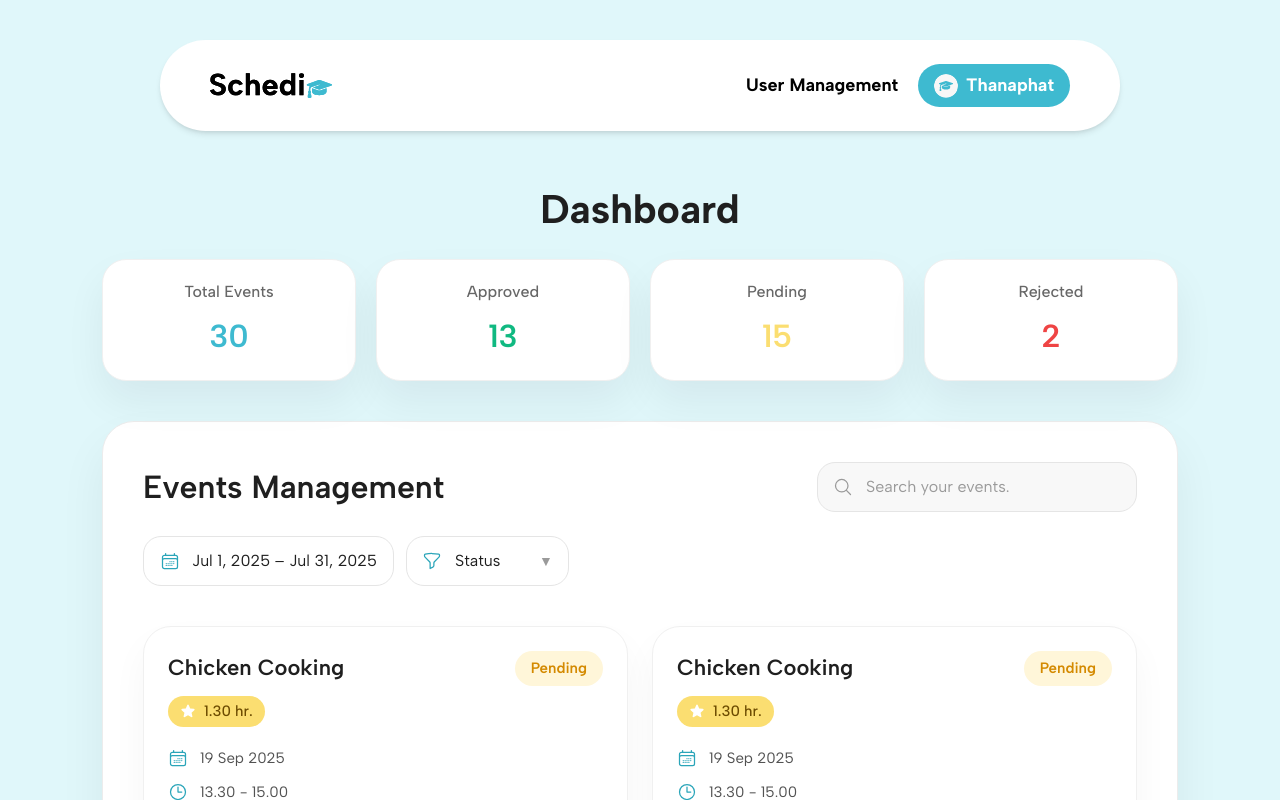
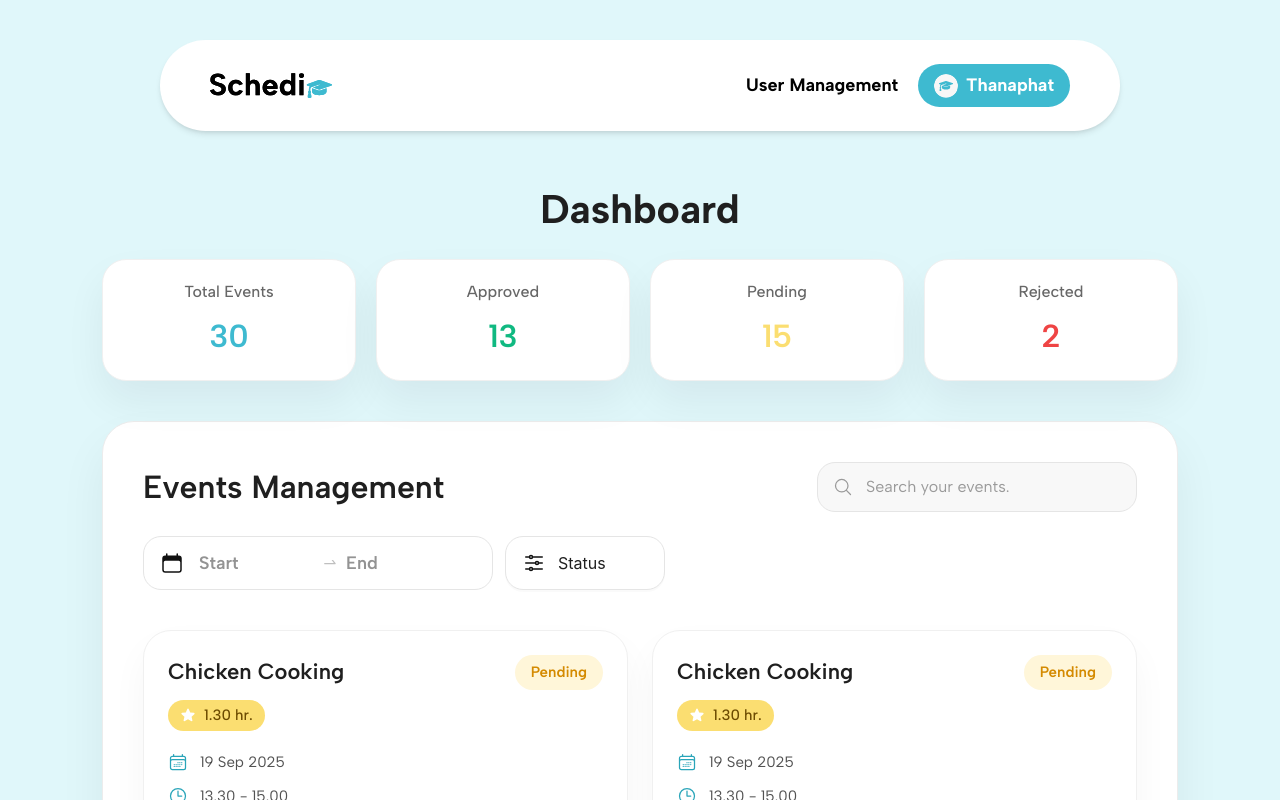
Before and after one commit to zflukz/Schedio, a React (Create React App) app in the folder client/: page /admin/dashboard in a window 1280 px wide. Shown: the top 800 px of the page. Built offline with nearby package versions, Linux system fonts and the light colour scheme.

Commit message:
fix(admin) : fix filter UX UI

```diff
--- a/client/src/page/HomeAdmin.tsx
+++ b/client/src/page/HomeAdmin.tsx
@@ -1,11 +1,11 @@
 import React, { useMemo, useState } from "react";
 import Navbar from "../component/Navbar";
+import { DatePicker, Dropdown, Checkbox, Button } from "antd";
 import {
   CalendarDaysIcon,
   ClockIcon,
   MapPinIcon,
   MagnifyingGlassIcon,
-  FunnelIcon,
   ChevronLeftIcon,
   ChevronRightIcon,
 } from "@heroicons/react/24/outline";
@@ -131,19 +131,52 @@ const HomeAdmin: React.FC = () => {
     []
   );
 
+  const { RangePicker } = DatePicker;
+
   const [searchTerm, setSearchTerm] = useState("");
-  const [statusFilter, setStatusFilter] = useState<EventStatus | "All">("All");
+  const [selectedStatuses, setSelectedStatuses] = useState<string[]>([]);
+  const [selectedDateRange, setSelectedDateRange] = useState<[string, string] | null>(null);
+
+  const statusOptions = useMemo(
+    () => [
+      { id: 1, name: "Pending" },
+      { id: 2, name: "Approved" },
+      { id: 3, name: "Rejected" },
+    ],
+    []
+  );
 
   const filteredEvents = useMemo(() => {
     return events.filter((event) => {
       const matchesSearch = event.title
         .toLowerCase()
         .includes(searchTerm.toLowerCase());
+
       const matchesStatus =
-        statusFilter === "All" || event.status === statusFilter;
-      return matchesSearch && matchesStatus;
+        selectedStatuses.length === 0 || selectedStatuses.includes(event.status);
+
+      const matchesDate =
+        !selectedDateRange ||
+        (new Date(event.date) >= new Date(selectedDateRange[0]) &&
+          new Date(event.date) <= new Date(selectedDateRange[1]));
+
+      return matchesSearch && matchesStatus && matchesDate;
     });
-  }, [events, searchTerm, statusFilter]);
+  }, [events, searchTerm, selectedStatuses, selectedDateRange]);
+
+  const handleStatusToggle = (name: string, checked: boolean) => {
+    const updated = checked
+      ? [...selectedStatuses, name]
+      : selectedStatuses.filter((s) => s !== name);
+    setSelectedStatuses(updated);
+  };
+
+  const statusButtonLabel =
+    selectedStatuses.length === 0
+      ? "Status"
+      : selectedStatuses.length <= 2
+      ? selectedStatuses.join(", ")
+      : `${selectedStatuses.length} selected`;
 
   return (
     <div className="bg-bg-light min-h-screen pb-12">
@@ -195,29 +228,72 @@ const HomeAdmin: React.FC = () => {
             </div>
 
             <div className="flex flex-col sm:flex-row gap-3 w-full sm:w-auto">
-                <button className="flex items-center justify-between sm:justify-start gap-3 rounded-[18px] border border-[#E5E5E5] bg-white px-4 py-3 text-[16px] text-[#1F1F1F]">
-                  <CalendarDaysIcon className="h-5 w-5 text-[#2AA5B9]" />
-                  Jul 1, 2025 – Jul 31, 2025
-                </button>
+                <div className="bg-white flex items-center rounded-[18px] px-4 border border-[#E5E5E5] w-full sm:w-[350px] md:w-[320px] lg:w-[350px]">
+                  <svg
+                    xmlns='http://www.w3.org/2000/svg'
+                    viewBox='0 0 24 24'
+                    fill='currentColor'
+                    className='size-5 md:size-6 text-text-black mr-1 shrink-0'
+                  >
+                    <path
+                      fillRule='evenodd'
+                      d='M6.75 2.25A.75.75 0 0 1 7.5 3v1.5h9V3A.75.75 0 0 1 18 3v1.5h.75a3 3 0 0 1 3 3v11.25a3 3 0 0 1-3 3H5.25a3 3 0 0 1-3-3V7.5a3 3 0 0 1 3-3H6V3a.75.75 0 0 1 .75-.75Zm13.5 9a1.5 1.5 0 0 0-1.5-1.5H5.25a1.5 1.5 0 0 0-1.5 1.5v7.5a1.5 1.5 0 0 0 1.5 1.5h13.5a1.5 1.5 0 0 0 1.5-1.5v-7.5Z'
+                      clipRule='evenodd'
+                    />
+                  </svg>
+                  <RangePicker
+                    onChange={(dates, dateStrings) => {
+                      if (!dates) {
+                        setSelectedDateRange(null);
+                      } else {
+                        setSelectedDateRange([dateStrings[0], dateStrings[1]] as [string, string]);
+                      }
+                    }}
+                    bordered={false}
+                    format='MMM D, YYYY'
+                    placeholder={["Start", "End"]}
+                    className='custom-range-picker w-full text-[15px]'
+                    suffixIcon={null}
+                  />
+                </div>
 
-                <div className="relative">
-                  <FunnelIcon className="pointer-events-none absolute left-4 top-1/2 -translate-y-1/2 h-5 w-5 text-[#2AA5B9]" />
-                  <select
-                    value={statusFilter}
-                    onChange={(event) =>
-                      setStatusFilter(event.target.value as EventStatus | "All")
-                    }
-                    className="appearance-none rounded-[18px] border border-[#E5E5E5] bg-white pl-12 pr-10 py-3 text-[16px] text-[#1F1F1F] focus:outline-none focus:border-[#2AA5B9]"
-                  >
-                    <option value="All">Status</option>
-                    <option value="Pending">Pending</option>
-                    <option value="Approved">Approved</option>
-                    <option value="Rejected">Rejected</option>
-                  </select>
-                  <span className="pointer-events-none absolute right-4 top-1/2 -translate-y-1/2 text-[#9A9A9A] text-[14px]">
-                    ▼
-                  </span>
-                </div>
+                <Dropdown
+                  dropdownRender={() => (
+                    <div className="bg-white rounded-[12px] shadow-md inline-block px-[20px] py-[15px] min-w-[150px]" onClick={(e) => e.stopPropagation()}>
+                      {statusOptions.map((opt) => (
+                        <div key={opt.id} className="flex items-center rounded-md px-2 py-1 cursor-pointer hover:bg-[#3EBAD080] whitespace-nowrap">
+                          <Checkbox
+                            checked={selectedStatuses.includes(opt.name)}
+                            onChange={(e) => handleStatusToggle(opt.name, e.target.checked)}
+                            className="custom-checkbox"
+                          >
+                            {opt.name}
+                          </Checkbox>
+                        </div>
+                      ))}
+                    </div>
+                  )}
+                  trigger={["click"]}
+                  placement='bottomCenter'
+                >
+                  <Button className="!h-[54px] !py-[10px] !px-[16px] flex items-center justify-start bg-white text-[16px] text-[#1F1F1F] rounded-[18px] border border-[#E5E5E5] w-full sm:w-[160px] hover:!bg-gray-50">
+                    <svg
+                      xmlns='http://www.w3.org/2000/svg'
+                      fill='none'
+                      viewBox='0 0 24 24'
+                      strokeWidth={1.5}
+                      stroke='currentColor'
+                      className='size-5 md:size-6 text-text-black mr-1 shrink-0'
+                    >
+                      <path
+                        strokeLinecap='round'
+                        strokeLinejoin='round'
+                        d='M10.5 6h9.75M10.5 6a1.5 1.5 0 1 1-3 0m3 0a1.5 1.5 0 1 0-3 0M3.75 6H7.5m3 12h9.75m-9.75 0a1.5 1.5 0 0 1-3 0m3 0a1.5 1.5 0 0 0-3 0m-3.75 0H7.5m9-6h3.75m-3.75 0a1.5 1.5 0 0 1-3 0m3 0a1.5 1.5 0 0 0-3 0m-9.75 0h9.75'
+                      />
+                    </svg>
+                    <span className="truncate max-w-[200px]">{statusButtonLabel}</span>
+                  </Button>
+                </Dropdown>
               </div>
 
             <div className="grid grid-cols-1 md:grid-cols-2 gap-6 pt-4">
```
